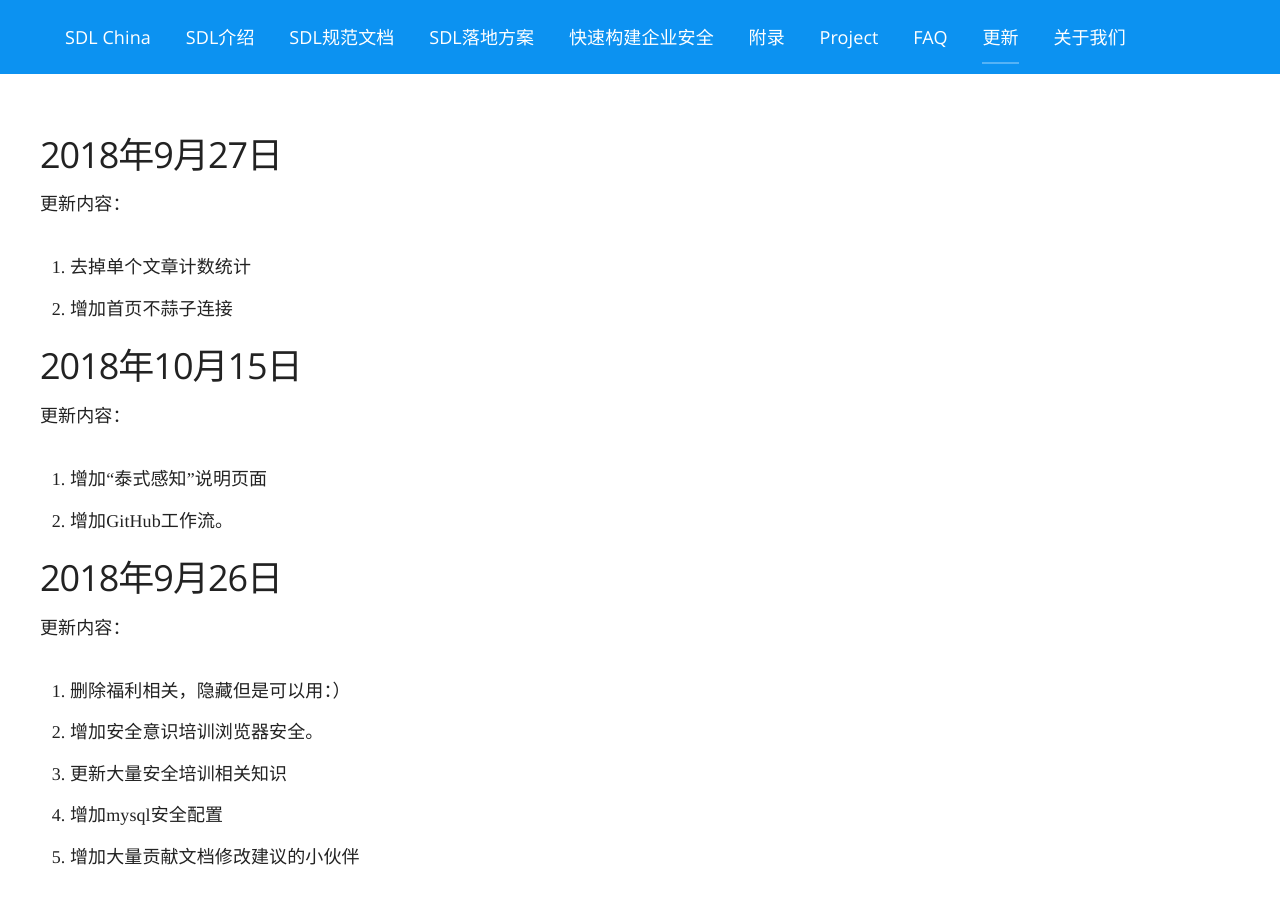
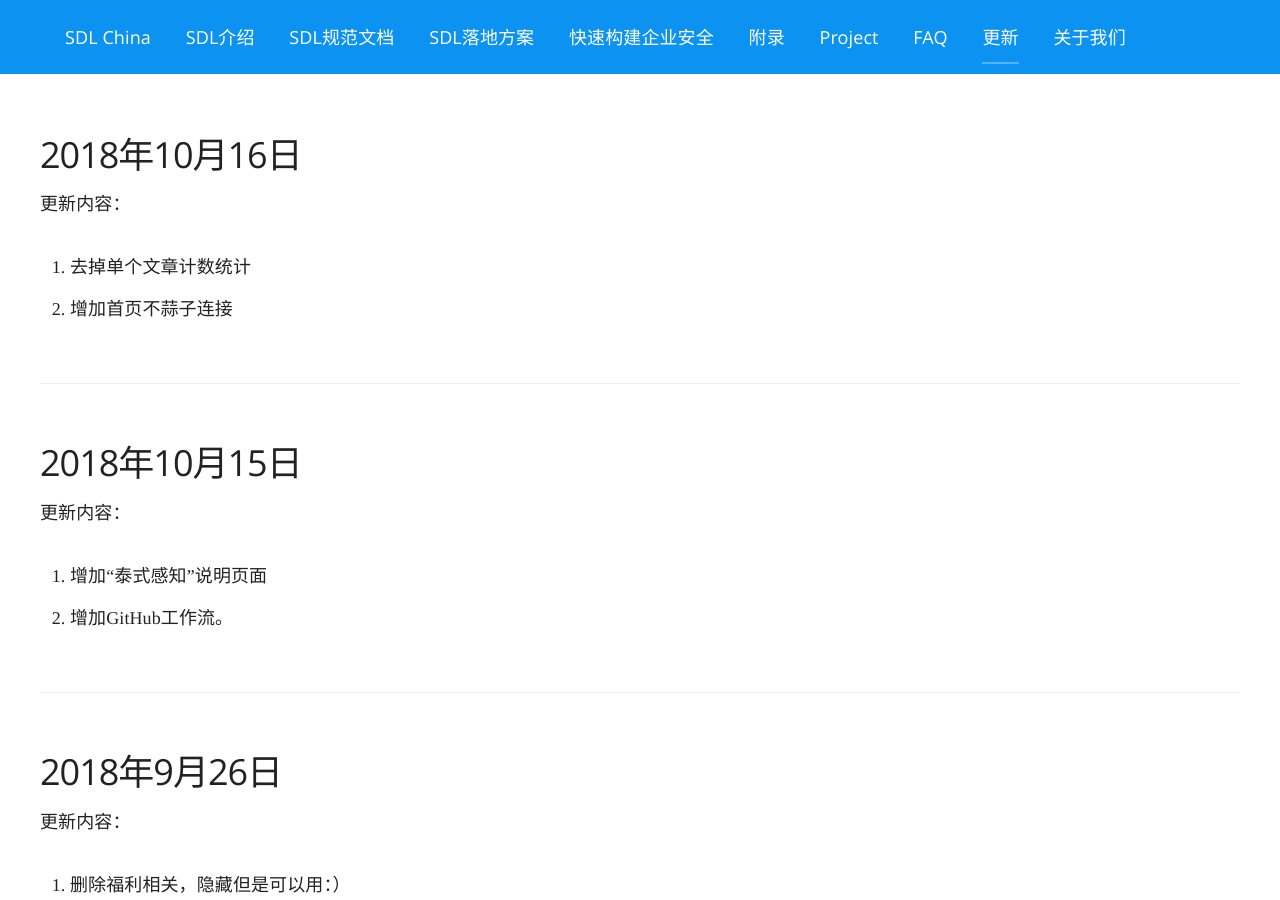
Before and after one commit to sdlchina/sdlchina-web, a Jekyll site: the page built from update.md, in a window 1280 px wide and 900 px high. Built offline with Jekyll 4.4.1, drawn with Linux system fonts in a browser that asks for light colours; some web fonts are replaced; comment, search, counter and statistics services are not loaded.

Commit message:
修改update

```diff
--- a/update.md
+++ b/update.md
@@ -7,12 +7,14 @@ type: Document
 ---
 
 
-## 2018年9月27日
+## 2018年10月16日
 
 更新内容：
 
 1. 去掉单个文章计数统计
 2. 增加首页不蒜子连接
+
+---
 
 ## 2018年10月15日
 
@@ -20,6 +22,8 @@ type: Document
 
 1. 增加“泰式感知”说明页面
 2. 增加GitHub工作流。
+
+---
 
 ## 2018年9月26日
 
```
